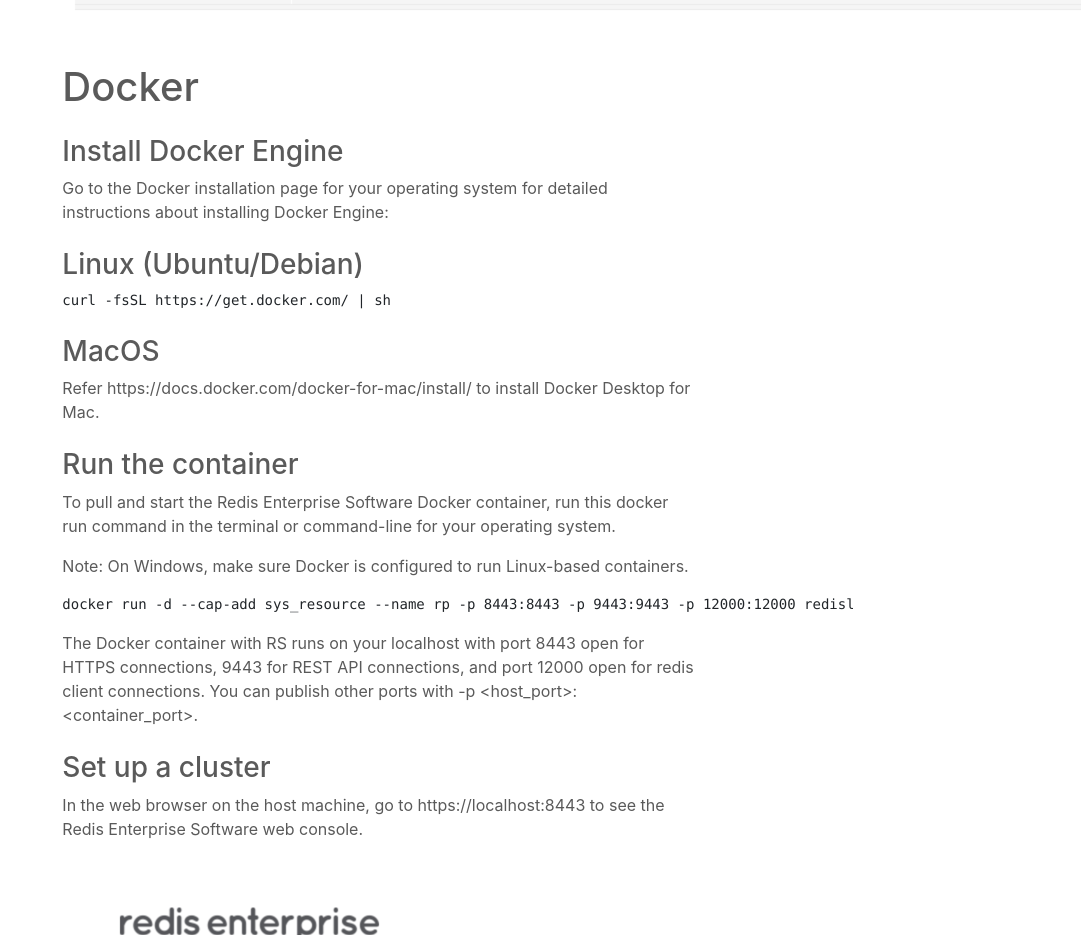
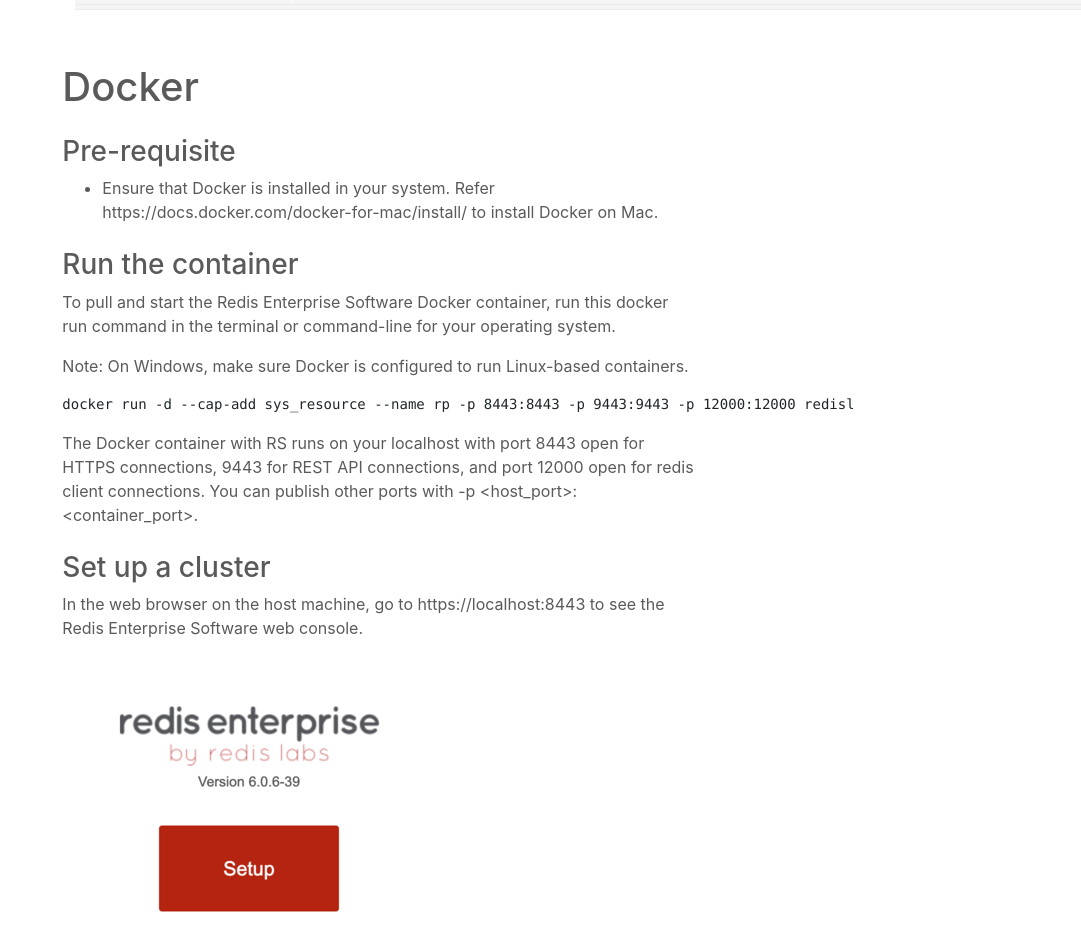
Before and after one commit to redis-developer/redis-developer-old, an Eleventy site: page content/get-started/01-db-create.md in a window 1280 px wide. Shown: the part 4000-4935 px from the top of the page, without its empty margins (199-1280 px from the left). Built offline with nearby package versions, Linux system fonts and the light colour scheme; Eleventy itself is replaced by a stand-in of ours; code samples lack their colours; files that its build step writes are made by us from their sources; no server answers; files whose address does not match are found by name.

Commit message:
Remove Docker instructions

````diff
--- a/content/get-started/01-db-create.md
+++ b/content/get-started/01-db-create.md
@@ -49,19 +49,9 @@ This page explain the steo by step Redis database creation process for all the d
 
 # Docker
 
-### Install Docker Engine
+### Pre-requisite
 
-Go to the Docker installation page for your operating system for detailed instructions about installing Docker Engine:
-
-### Linux (Ubuntu/Debian)
-
-```
-curl -fsSL https://get.docker.com/ | sh
-```
-
-### MacOS
-
-Refer https://docs.docker.com/docker-for-mac/install/ to install Docker Desktop for Mac.
+- Ensure that Docker is installed in your system. Refer https://docs.docker.com/docker-for-mac/install/ to install Docker on Mac.
 
 ### Run the container
 
````
